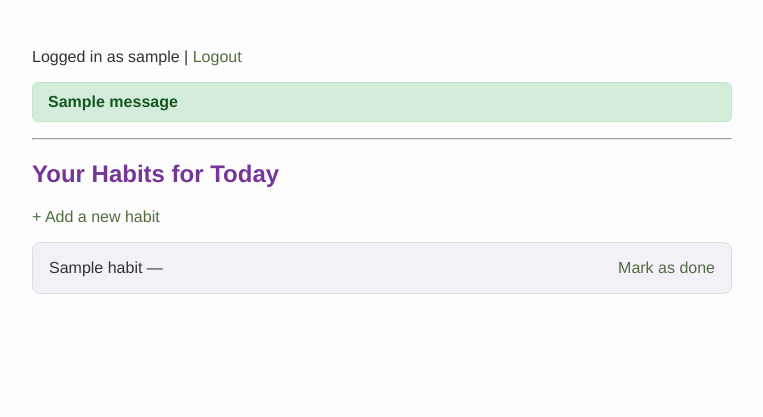
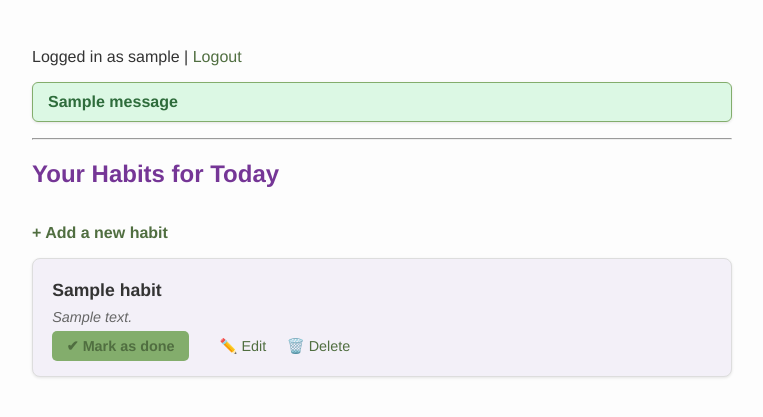
Before and after one commit to WillamAntonDev/habit-tracker, a Django app: page /habits/ in a window 1280 px wide. Shown: the top 417 px of the page, without its empty margins (258-1021 px from the left). Run offline with Django 4.2, Linux system fonts and the light colour scheme; a user stored in the database is signed in; tables that the repository leaves empty hold one stand-in row (values such as "Sample post"); one stand-in notice (Sample message) is shown; data that the repository does not hold is empty.

Commit message:
Final touches and bug fixes

```diff
--- a/habits/templates/habits/habit_list.html
+++ b/habits/templates/habits/habit_list.html
@@ -4,20 +4,32 @@
 {% block content %}
   <h2>Your Habits for Today</h2>
 
-  <p><a href="{% url 'habits:create_habit' %}">+ Add a new habit</a></p>
+  <p><a href="{% url 'habits:create_habit' %}" class="add-habit">+ Add a new habit</a></p>
 
   <ul>
     {% for habit in habits %}
-      <li>
-        {{ habit.name }} —
-        {% with log=logs|get_item:habit.id %}
-          {% if log and log.completed %}
-            ✅ Completed
-          {% else %}
-            <a href="{% url 'habits:mark_completed' habit.id %}">Mark as done</a>
+      {% with log=logs|get_item:habit.id %}
+        <li class="habit-card {% if log and log.completed %}completed-card{% endif %}">
+          <div class="habit-header">
+            <strong>{{ habit.name }}</strong>
+            {% if log and log.completed %}
+              <span class="status-complete">✅ Completed</span>
+            {% endif %}
+          </div>
+
+          {% if habit.description %}
+            <div class="habit-description"><em>{{ habit.description }}</em></div>
           {% endif %}
-        {% endwith %}
-      </li>
+
+          <div class="habit-actions">
+            {% if not log or not log.completed %}
+              <a href="{% url 'habits:mark_completed' habit.id %}" class="mark-done">✔ Mark as done</a>
+            {% endif %}
+            <a href="{% url 'habits:edit_habit' habit.id %}" class="edit-link">✏️ Edit</a>
+            <a href="{% url 'habits:delete_habit' habit.id %}" class="delete-link">🗑️ Delete</a>
+          </div>
+        </li>
+      {% endwith %}
     {% endfor %}
   </ul>
 {% endblock %}
--- a/habits/urls.py
+++ b/habits/urls.py
@@ -8,4 +8,6 @@ urlpatterns = [
     path('create/', views.create_habit, name='create_habit'),
     path('<int:habit_id>/complete/', views.mark_completed, name='mark_completed'),
     path('register/', views.register, name='register'),
+    path('<int:habit_id>/edit/', views.edit_habit, name='edit_habit'),
+    path('<int:habit_id>/delete/', views.delete_habit, name='delete_habit'),
 ]
--- a/habits/views.py
+++ b/habits/views.py
@@ -55,3 +55,28 @@ def create_habit(request):
         form = HabitForm()
 
     return render(request, 'habits/create_habit.html', {'form': form})
+
+# TODO: Implement habit editing and deletion here if necessary.
+@login_required
+def edit_habit(request, habit_id):
+    habit = get_object_or_404(Habit, id=habit_id, user=request.user)
+    if request.method == 'POST':
+        form = HabitForm(request.POST, instance=habit)
+        if form.is_valid():
+            form.save()
+            messages.success(request, "Habit updated successfully!")
+            return redirect('habits:habit_list')
+    else:
+        form = HabitForm(instance=habit)
+
+    return render(request, 'habits/edit_habit.html', {'form': form, 'habit': habit})
+
+@login_required
+def delete_habit(request, habit_id):
+    habit = get_object_or_404(Habit, id=habit_id, user=request.user)
+    if request.method == 'POST':
+        habit.delete()
+        messages.success(request, "Habit deleted successfully!")
+        return redirect('habits:habit_list')
+
+    return render(request, 'habits/delete_habit.html', {'habit': habit})
--- a/static/css/styles.css
+++ b/static/css/styles.css
@@ -1,4 +1,4 @@
-/* General layout */
+/* Layout */
 body {
   font-family: 'Helvetica', sans-serif;
   background-color: #fdfdfd;
@@ -8,7 +8,7 @@ body {
   padding: 2rem;
 }
 
-/* Header */
+/* Headings */
 h2 {
   color: #753696; /* Rebecca Purple */
 }
@@ -23,9 +23,19 @@ a:hover {
   text-decoration: underline;
 }
 
-/* Form styling */
+.add-habit {
+  display: inline-block;
+  margin-top: 1rem;
+  font-weight: bold;
+}
+
+/* Forms */
 form {
   margin-top: 1rem;
+  background-color: #f9f9f9;
+  padding: 1rem;
+  border-radius: 8px;
+  box-shadow: 0 0 5px rgba(0, 0, 0, 0.5);
 }
 
 form label {
@@ -35,7 +45,8 @@ form label {
 }
 
 form input[type="text"],
-form textarea {
+form textarea,
+form select {
   width: 100%;
   padding: 0.5rem;
   margin-top: 0.3rem;
@@ -47,7 +58,9 @@ form input[type="checkbox"] {
   margin-top: 0.5rem;
 }
 
-button {
+/* Buttons */
+button,
+a.mark-done {
   background-color: #83ad6c;
   color: white;
   border: none;
@@ -55,11 +68,15 @@ button {
   margin-top: 1rem;
   cursor: pointer;
   border-radius: 5px;
+  font-weight: 600;
+  text-decoration: none;
 }
 
-button:hover {
+button:hover,
+a.mark-done:hover {
   background-color: #506e40;
 }
+
 /* Habit List */
 ul {
   list-style: none;
@@ -67,33 +84,62 @@ ul {
   margin-top: 1rem;
 }
 
-li {
+.habit-card {
   background-color: #f3f0f8;
   border: 1px solid #ddd;
-  padding: 1rem;
-  margin-bottom: 0.5rem;
+  padding: 1.2rem;
+  margin-bottom: 0.75rem;
   border-radius: 8px;
+  box-shadow: 0 1px 3px rgba(0, 0, 0, 0.1);
+  line-height: 1.4;
+  font-size: 1rem;
+}
+
+.habit-card strong {
+  font-size: 1.1rem;
+}
+
+.completed-card {
+  background-color: #eaf6ea;
+  border: 1px solid #b6deb6;
+}
+
+.habit-header {
   display: flex;
   justify-content: space-between;
   align-items: center;
 }
 
-/* Completed habit styling */
+.habit-description {
+  font-size: 0.9em;
+  color: #666;
+  font-style: italic;
+  margin-top: 0.25rem;
+}
+
+.habit-actions {
+  margin-top: 0.5rem;
+}
+
+.habit-actions a {
+  margin-right: 1rem;
+  font-size: 0.9em;
+  color: #506e40;
+}
+
+/* Completion Styling */
+.status-complete {
+  color: #2e6c3b;
+  font-weight: bold;
+}
+
 .completed {
   text-decoration: line-through;
   color: #888;
+  font-weight: 600;
 }
 
-/* Action link */
-a.mark-done {
-  color: #83ad6c;
-  font-weight: bold;
-}
-
-a.mark-done:hover {
-  color: #506e40;
-}
-
+/* Messages */
 .messages {
   list-style: none;
   padding: 0;
@@ -106,27 +152,28 @@ a.mark-done:hover {
   font-weight: bold;
 }
 
-.messages .success {
-  background-color: #d4edda;
-  border: 1px solid #c3e6cb;
-  color: #155724;
-}
-
-.messages .error {
-  background-color: #f8d7da;
-  border: 1px solid #f5c6cb;
-  color: #721c24;
-}
-
-
-.success {
+.messages .success,
+.success-message {
   background-color: #dcf8e4;
   color: #2e6c3b;
   border: 1px solid #83ad6c;
+  padding: 0.75rem 1rem;
+  border-radius: 6px;
+  margin: 1rem 0;
+  font-weight: bold;
+  box-shadow: 0 1px 3px rgba(0, 0, 0, 0.1);
 }
 
+.messages .error,
 .error {
-  background-color: #fdd;
-  color: #a33;
-  border: 1px solid #e88;
+  background-color: #f8d7da;
+  color: #721c24;
+  border: 1px solid #f5c6cb;
 }
+
+/* Utility */
+.edit-link {
+  font-size: 0.9em;
+  margin-left: 10px;
+  color: #753696;
+}
--- a/templates/base.html
+++ b/templates/base.html
@@ -3,24 +3,25 @@
   <head>
     <title>Habit Tracker</title>
     {% load static %}
-    <link rel="stylesheet" href="{% static 'css/styles.css' %}">
+    <link rel="stylesheet" href="{% static 'css/styles.css' %}" />
+    <meta name="viewport" content="width=device-width, initial-scale=1" />
   </head>
   <body>
     {% if user.is_authenticated %}
-        <p>Logged in as {{ user.username }} | <a href="{% url 'logout' %}">Logout</a></p>
+    <p>
+      Logged in as {{ user.username }} | <a href="{% url 'logout' %}">Logout</a>
+    </p>
     {% else %}
     <p><a href="{% url 'login' %}">Login</a></p>
-    {% endif %}
-
-    {% if messages %}
+    {% endif %} {% if messages %}
     <ul class="messages">
       {% for message in messages %}
-          <li class="{{ message.tags }}">{{ message }}</li>
+      <li class="success-message">{{ message }}</li>
       {% endfor %}
     </ul>
     {% endif %}
 
-    <hr>
+    <hr />
     {% block content %}{% endblock %}
   </body>
 </html>
```
Also changed, not shown: habits/templates/habits/delete_habit.html (added, +11 -0 lines), habits/templates/habits/edit_habit.html (added, +11 -0 lines). Lines whose indentation alone changed are shown as unchanged.
